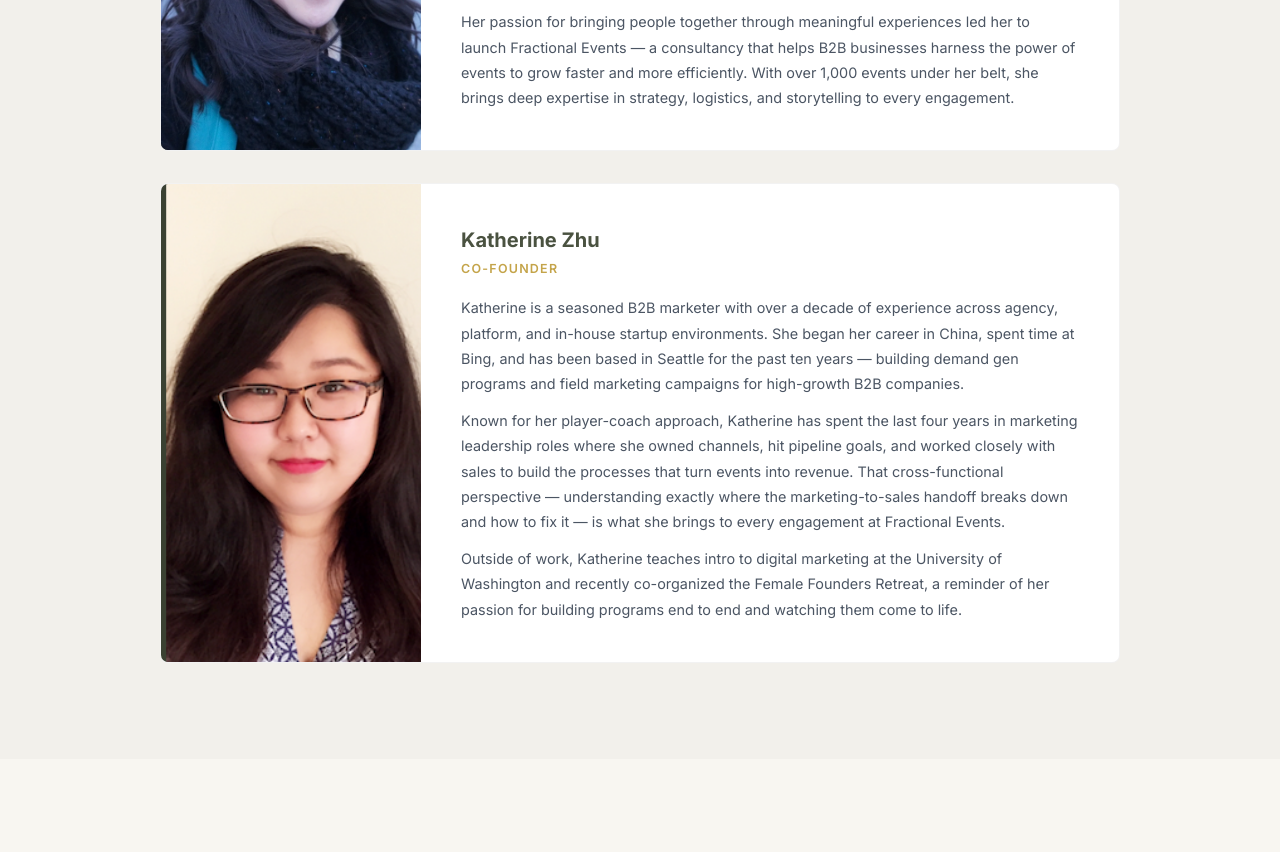
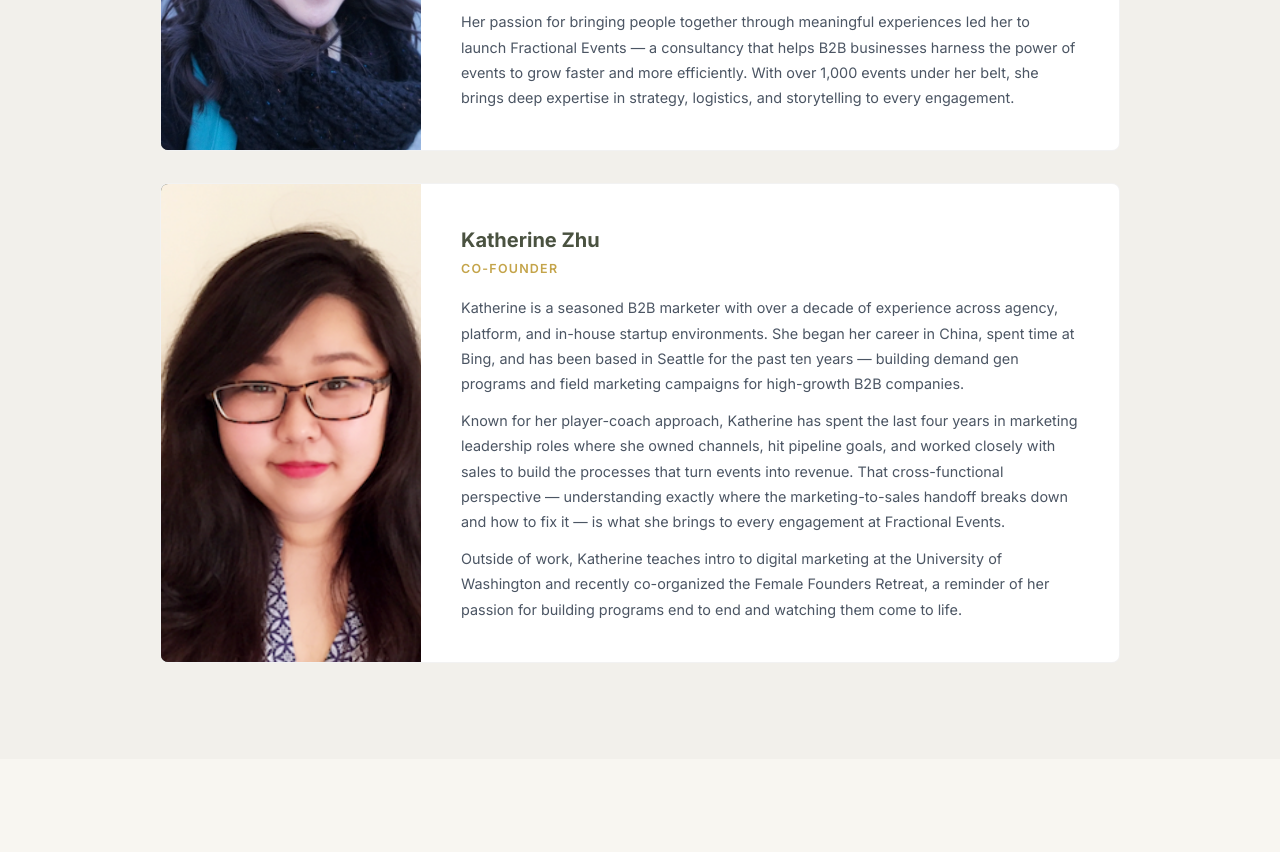
Before and after one commit to Fractional-Events/Website, a website: page index.html in a window 1280 px wide. Shown: the part 4633-5485 px from the top of the page. Drawn offline with Linux system fonts and the light colour scheme.

Commit message:
Zoom Katherine photo to scale 1.3

```diff
--- a/css/styles.css
+++ b/css/styles.css
@@ -619,7 +619,7 @@ section { padding: 6rem 5%; }
   object-position: center 20%;
 }
 
-.katherine-photo { transform: scale(1.2) translateX(10%); }
+.katherine-photo { transform: scale(1.3) translateX(10%); }
 
 .team-info {
   padding: 2.5rem 2.5rem;
```
